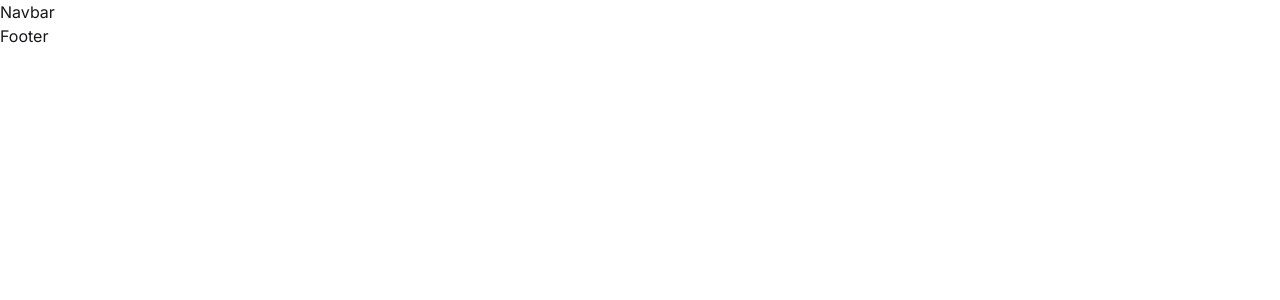
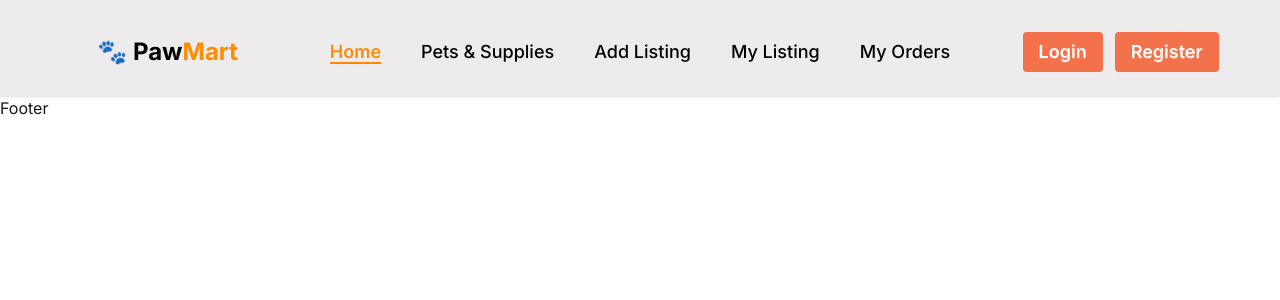
Before and after one commit to Antor-Chowdhury/PawMart-Client, a React (Vite) app: page / in a window 1280 px wide. Shown: the top 300 px of the page. Built offline with nearby package versions, Linux system fonts and the light colour scheme.

Commit message:
added navbar

```diff
--- a/package.json
+++ b/package.json
@@ -13,7 +13,9 @@
     "@tailwindcss/vite": "^4.1.17",
     "react": "^19.2.0",
     "react-dom": "^19.2.0",
+    "react-icons": "^5.5.0",
     "react-router": "^7.9.6",
+    "react-toastify": "^11.0.5",
     "tailwindcss": "^4.1.17"
   },
   "devDependencies": {
--- /dev/null
+++ b/src/Provider/AuthProvider.jsx
@@ -0,0 +1,7 @@
+import React from "react";
+
+const AuthProvider = () => {
+  return <div></div>;
+};
+
+export default AuthProvider;
--- a/src/components/Navbar.jsx
+++ b/src/components/Navbar.jsx
@@ -1,7 +1,165 @@
-import React from "react";
+import React, { useContext } from "react";
+import { FaBars } from "react-icons/fa";
+import { Link, NavLink } from "react-router";
+// import { AuthContext } from "../Provider/AuthProvider";
+// import { signOut } from "firebase/auth";
+// import auth from "../firebase/firebase.config";
+import { toast } from "react-toastify";
+const NavBar = () => {
+  //   const { user } = useContext(AuthContext);
 
-const Navbar = () => {
-  return <div>Navbar</div>;
+  const handleSignOut = () => {
+    signOut(auth)
+      .then(() => {
+        toast.success("SignOut Successful!");
+      })
+      .catch((err) => {
+        toast.error(err.message);
+      });
+  };
+
+  const links = (
+    <>
+      <NavLink to="/">
+        {({ isActive }) => (
+          <span
+            className={`nav-link font-medium border-[#ff8600] hover:border-b-2  hover:${
+              isActive ? " active border-b-2" : " "
+            }`}
+          >
+            Home
+          </span>
+        )}
+      </NavLink>
+      <NavLink to="/pets-supplies">
+        {({ isActive }) => (
+          <span
+            className={`nav-link font-medium border-[#ff8600] hover:border-b-2  hover:${
+              isActive ? " active border-b-2" : " "
+            }`}
+          >
+            Pets & Supplies
+          </span>
+        )}
+      </NavLink>
+      <NavLink to="/add-listing">
+        {({ isActive }) => (
+          <span
+            className={`nav-link font-medium border-[#ff8600] hover:border-b-2  hover:${
+              isActive ? " active border-b-2" : " "
+            }`}
+          >
+            Add Listing
+          </span>
+        )}
+      </NavLink>
+      <NavLink to="/my-listing">
+        {({ isActive }) => (
+          <span
+            className={`nav-link font-medium border-[#ff8600] hover:border-b-2  hover:${
+              isActive ? " active border-b-2" : " "
+            }`}
+          >
+            My Listing
+          </span>
+        )}
+      </NavLink>
+      <NavLink to="/my-orders">
+        {({ isActive }) => (
+          <span
+            className={`nav-link font-medium border-[#ff8600] hover:border-b-2  hover:${
+              isActive ? " active border-b-2" : " "
+            }`}
+          >
+            My Orders
+          </span>
+        )}
+      </NavLink>
+    </>
+  );
+  return (
+    <div className="bg-[#edebec]">
+      <div className="shadow-sm py-4">
+        <div className="navbar max-w-11/12 mx-auto pb-20 md:pb-0">
+          <div className="navbar-start">
+            <div className="dropdown">
+              <div
+                tabIndex={0}
+                role="button"
+                className="mr-2 btn-ghost lg:hidden"
+              >
+                <FaBars className="" />
+              </div>
+              <ul
+                tabIndex={0}
+                className="menu menu-sm dropdown-content bg-linear-to-r from-[#264839] to-[#8dab7d] rounded-box z-1 mt-3 w-52 p-2 shadow text-lg"
+              >
+                {links}
+              </ul>
+            </div>
+            <Link to="/" className="flex items-center justify-center gap-1">
+              <figure className="md:w-8 md:h-8"></figure>
+              <h1 className="md:text-2xl gradient-text font-bold text-black">
+                🐾 Paw<span className="text-[#ff8c00]">Mart</span>
+              </h1>
+            </Link>
+          </div>
+          <div className="navbar-center hidden lg:flex">
+            <ul className="space-x-10 menu-horizontal px-1 text-lg">{links}</ul>
+          </div>
+
+          {/* login / logout conditional rendering */}
+
+          <div className="navbar-end flex gap-3">
+            <div>
+              <Link
+                to="/login"
+                className="btn text-lg text-white bg-[#f3714b] border-none shadow-none"
+              >
+                Login
+              </Link>
+            </div>
+            <div>
+              <Link
+                to="/register"
+                className="btn text-lg text-white bg-[#f3714b] border-none shadow-none"
+              >
+                Register
+              </Link>
+            </div>
+          </div>
+
+          {/* {user ? (
+            <div className="navbar-end flex items-center gap-3">
+              <div className="w-12 h-12 rounded-full overflow-hidden border-2 border-gray-200">
+                <img
+                  src={user?.photoURL}
+                  alt="user"
+                  className="w-full h-full object-cover"
+                />
+              </div>
+
+              <button
+                onClick={handleSignOut}
+                className="btn text-white bg-[#d5b60a] border-none shadow-none px-4 py-2"
+              >
+                Logout
+              </button>
+            </div>
+          ) : (
+            <div className="navbar-end">
+              <Link
+                to="/login"
+                className="btn text-lg text-white bg-[#d5b60a] border-none shadow-none"
+              >
+                Login
+              </Link>
+            </div>
+          )} */}
+        </div>
+      </div>
+    </div>
+  );
 };
 
-export default Navbar;
+export default NavBar;
--- a/src/index.css
+++ b/src/index.css
@@ -6,3 +6,14 @@
 body {
   font-family: "Inter", sans-serif;
 }
+
+.nav-link {
+  cursor: pointer;
+  color: black;
+}
+
+.nav-link:hover,
+.nav-link.active {
+  color: #ff8c00;
+  font-weight: 600;
+}
```
Also changed, not shown: 1 other file (tests, documents, lock files or other folders).
